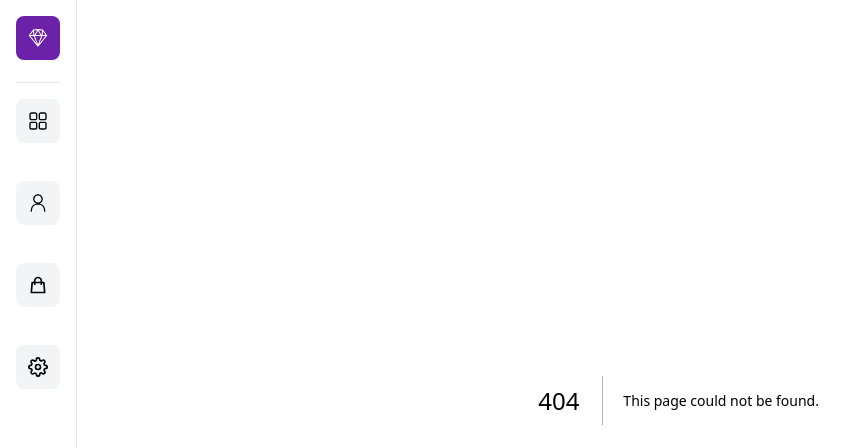
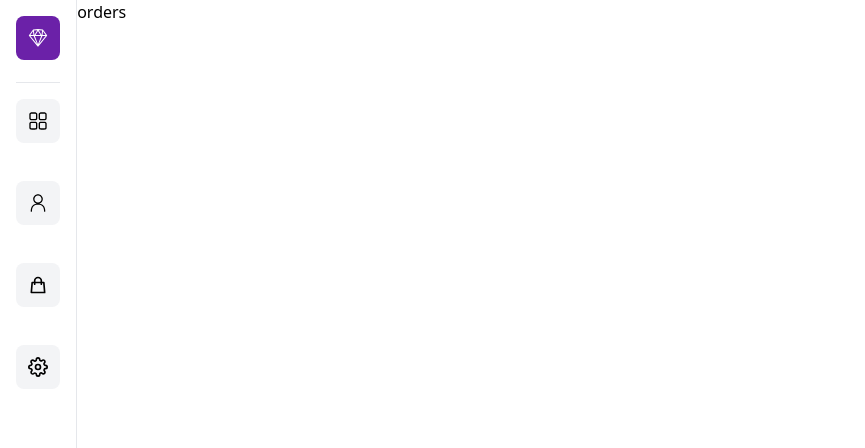
Before and after one commit to Asifor/next-dashboard-chart-tailwind, a Next.js app: page /orders in a window 1280 px wide. Before the commit this address had no page. Shown: the top 448 px of the page, without its empty margins (0-865 px from the left). Built offline with nearby package versions, Linux system fonts and the light colour scheme.

Commit message:
create orders.jsx

```diff
--- /dev/null
+++ b/pages/orders.jsx
@@ -0,0 +1,9 @@
+import React from 'react'
+
+const orders = () => {
+  return (
+    <div>orders</div>
+  )
+}
+
+export default orders
```
